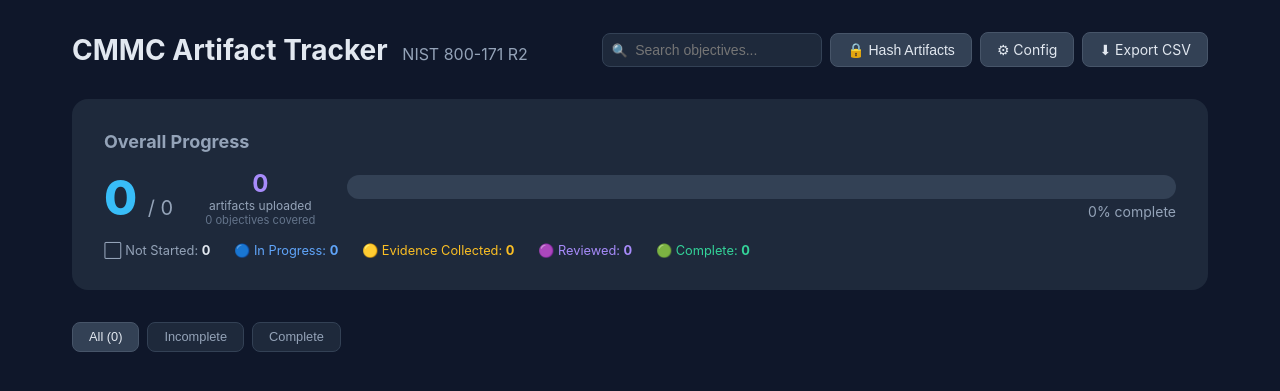
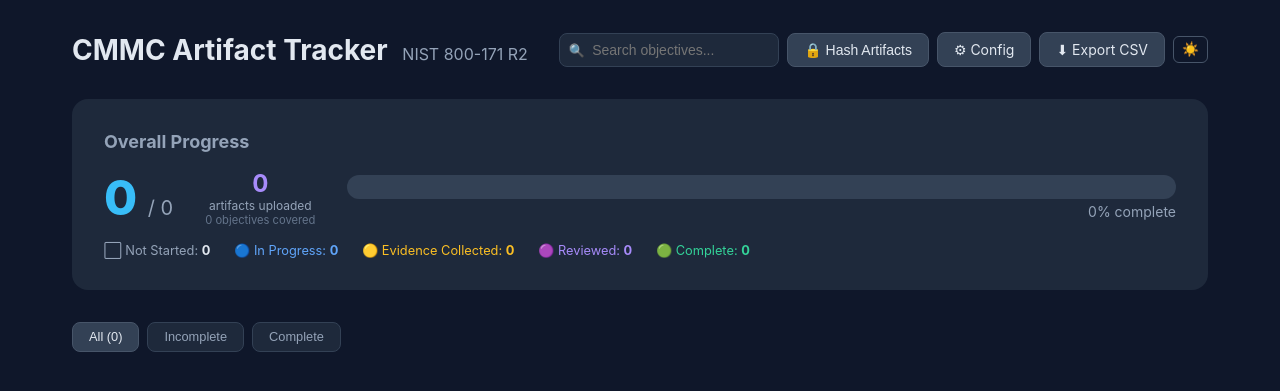
Before and after one commit to jonathancaruso/cmmc-tracker, a Flask app: page / in a window 1280 px wide. Shown: the top 391 px of the page. Run offline with Flask 3, Linux system fonts and the light colour scheme; data that the repository does not hold is empty; parts of the project's set-up code (start-up, migrations or seed data) failed here and were passed over.

Commit message:
Add dark/light mode toggle on all pages
- Theme persists via localStorage
- Light mode CSS overrides in shared theme.html
- Toggle button in nav on every page

```diff
--- a/templates/config.html
+++ b/templates/config.html
@@ -41,6 +41,7 @@
 
         .empty { text-align: center; color: #64748b; padding: 2rem; font-size: 0.9rem; }
     </style>
+{% include "theme.html" %}
 </head>
 <body>
     <div class="container">
@@ -56,6 +57,7 @@
                     <input type="text" id="nav-si" placeholder="Search... ( / )" oninput="_debounceNav(this.value)" onfocus="if(this.value) _doNavSearch(this.value)" autocomplete="off">
                     <div class="search-results" id="nav-sr"></div>
                 </div>
+                <button class="theme-toggle nav-btn" onclick="toggleTheme()">☀️</button>
             </div>
         </div>
 
--- a/templates/dashboard.html
+++ b/templates/dashboard.html
@@ -74,6 +74,7 @@
         .hash-content .dl-links { margin-top: 0.75rem; display: flex; gap: 0.5rem; }
         .hash-content .dl-links a { color: #38bdf8; font-size: 0.8rem; }
     </style>
+{% include "theme.html" %}
 </head>
 <body>
     <div class="container">
@@ -89,6 +90,7 @@
                 <button class="export-btn" onclick="hashArtifacts(this)">🔒 Hash Artifacts</button>
                 <a href="/config" class="export-btn">⚙ Config</a>
                 <a href="/api/export" class="export-btn">⬇ Export CSV</a>
+                <button class="theme-toggle export-btn" onclick="toggleTheme()">☀️</button>
             </div>
         </header>
 
--- a/templates/family.html
+++ b/templates/family.html
@@ -97,6 +97,7 @@
         .toast { position: fixed; bottom: 2rem; left: 50%; transform: translateX(-50%); background: #7f1d1d; color: #fca5a5; padding: 0.75rem 1.25rem; border-radius: 0.5rem; font-size: 0.875rem; z-index: 9999; opacity: 0; transition: opacity 0.3s; pointer-events: none; border: 1px solid #991b1b; }
         .toast.show { opacity: 1; }
     </style>
+{% include "theme.html" %}
 </head>
 <body>
     <div class="container">
@@ -112,6 +113,7 @@
                     <input type="text" id="nav-si" placeholder="Search... ( / )" oninput="_debounceNav(this.value)" onfocus="if(this.value) _doNavSearch(this.value)" autocomplete="off">
                     <div class="search-results" id="nav-sr"></div>
                 </div>
+                <button class="theme-toggle nav-btn" onclick="toggleTheme()">☀️</button>
             </div>
         </div>
 
--- a/templates/member.html
+++ b/templates/member.html
@@ -48,6 +48,7 @@
         .toggle { color: #64748b; font-size: 1.25rem; transition: transform 0.2s; }
         .toggle.open { transform: rotate(90deg); }
     </style>
+{% include "theme.html" %}
 </head>
 <body>
     <div class="container">
@@ -63,6 +64,7 @@
                     <input type="text" id="nav-si" placeholder="Search... ( / )" oninput="_debounceNav(this.value)" onfocus="if(this.value) _doNavSearch(this.value)" autocomplete="off">
                     <div class="search-results" id="nav-sr"></div>
                 </div>
+                <button class="theme-toggle nav-btn" onclick="toggleTheme()">☀️</button>
             </div>
         </div>
         {% if member['email'] %}<div style="color:#64748b;font-size:0.85rem;margin-bottom:1.5rem;">{{ member['email'] }}</div>{% endif %}
--- a/templates/search.html
+++ b/templates/search.html
@@ -29,11 +29,12 @@
         .pending-tag { background: #422006; color: #f59e0b; padding: 0.1rem 0.4rem; border-radius: 0.2rem; font-size: 0.7rem; }
         .empty { text-align: center; color: #64748b; padding: 3rem; }
     </style>
+{% include "theme.html" %}
 </head>
 <body>
     <div class="container">
         <header>
-            <a href="/" class="back">← Back to Dashboard</a>
+            <a href="/" class="back">← Back to Dashboard</a> <button class="theme-toggle" onclick="toggleTheme()" style="float:right;">☀️</button>
             <h1>Search Objectives</h1>
         </header>
         <form class="search-box" method="GET" action="/search">
--- /dev/null
+++ b/templates/theme.html
@@ -0,0 +1,51 @@
+<style>
+    /* Light mode overrides */
+    [data-theme="light"] { background: #f8fafc !important; color: #1e293b !important; }
+    [data-theme="light"] input, [data-theme="light"] select, [data-theme="light"] textarea { background: #ffffff !important; color: #1e293b !important; border-color: #cbd5e1 !important; }
+    [data-theme="light"] input::placeholder { color: #94a3b8 !important; }
+    [data-theme="light"] .topnav .nav-btn, [data-theme="light"] .nav-btn { background: #e2e8f0 !important; color: #1e293b !important; border-color: #cbd5e1 !important; }
+    [data-theme="light"] .topnav .nav-btn:hover, [data-theme="light"] .nav-btn:hover { background: #cbd5e1 !important; }
+    [data-theme="light"] a { color: #2563eb; }
+    [data-theme="light"] a:hover { color: #1d4ed8; }
+    [data-theme="light"] table th { background: #e2e8f0 !important; color: #1e293b !important; }
+    [data-theme="light"] table td { border-color: #e2e8f0 !important; }
+    [data-theme="light"] .family-card, [data-theme="light"] .section { background: #ffffff !important; border-color: #e2e8f0 !important; }
+    [data-theme="light"] .req-header { background: #f1f5f9 !important; }
+    [data-theme="light"] .req-header:hover { background: #e2e8f0 !important; }
+    [data-theme="light"] .obj-row { border-color: #e2e8f0 !important; }
+    [data-theme="light"] .obj-row:hover { background: #f1f5f9 !important; }
+    [data-theme="light"] .artifact-item { background: #f1f5f9 !important; border-color: #e2e8f0 !important; }
+    [data-theme="light"] .example-artifacts { background: #f8fafc !important; border-color: #e2e8f0 !important; }
+    [data-theme="light"] .search-results { background: #ffffff !important; border-color: #e2e8f0 !important; }
+    [data-theme="light"] .sr-item:hover { background: #f1f5f9 !important; }
+    [data-theme="light"] .progress-bg { background: #e2e8f0 !important; }
+    [data-theme="light"] .stat-card { background: #ffffff !important; border-color: #e2e8f0 !important; }
+    [data-theme="light"] .hash-content .hash-val { background: #f1f5f9 !important; border-color: #e2e8f0 !important; color: #059669 !important; }
+    [data-theme="light"] .add-btn { background: #2563eb !important; }
+    [data-theme="light"] .add-btn:hover { background: #1d4ed8 !important; }
+
+    .theme-toggle { background: none; border: 1px solid #475569; color: #94a3b8; cursor: pointer; padding: 0.35rem 0.5rem; border-radius: 0.375rem; font-size: 0.85rem; line-height: 1; }
+    .theme-toggle:hover { color: #e2e8f0; border-color: #64748b; }
+    [data-theme="light"] .theme-toggle { border-color: #cbd5e1; color: #64748b; }
+    [data-theme="light"] .theme-toggle:hover { color: #1e293b; border-color: #94a3b8; }
+</style>
+<script>
+(function() {
+    const saved = localStorage.getItem('cmmc-theme') || 'dark';
+    document.documentElement.setAttribute('data-theme', saved);
+    document.body.setAttribute('data-theme', saved);
+})();
+function toggleTheme() {
+    const current = document.documentElement.getAttribute('data-theme') || 'dark';
+    const next = current === 'dark' ? 'light' : 'dark';
+    document.documentElement.setAttribute('data-theme', next);
+    document.body.setAttribute('data-theme', next);
+    localStorage.setItem('cmmc-theme', next);
+    document.querySelector('.theme-toggle').textContent = next === 'dark' ? '☀️' : '🌙';
+}
+document.addEventListener('DOMContentLoaded', () => {
+    const theme = localStorage.getItem('cmmc-theme') || 'dark';
+    const btn = document.querySelector('.theme-toggle');
+    if (btn) btn.textContent = theme === 'dark' ? '☀️' : '🌙';
+});
+</script>
```
